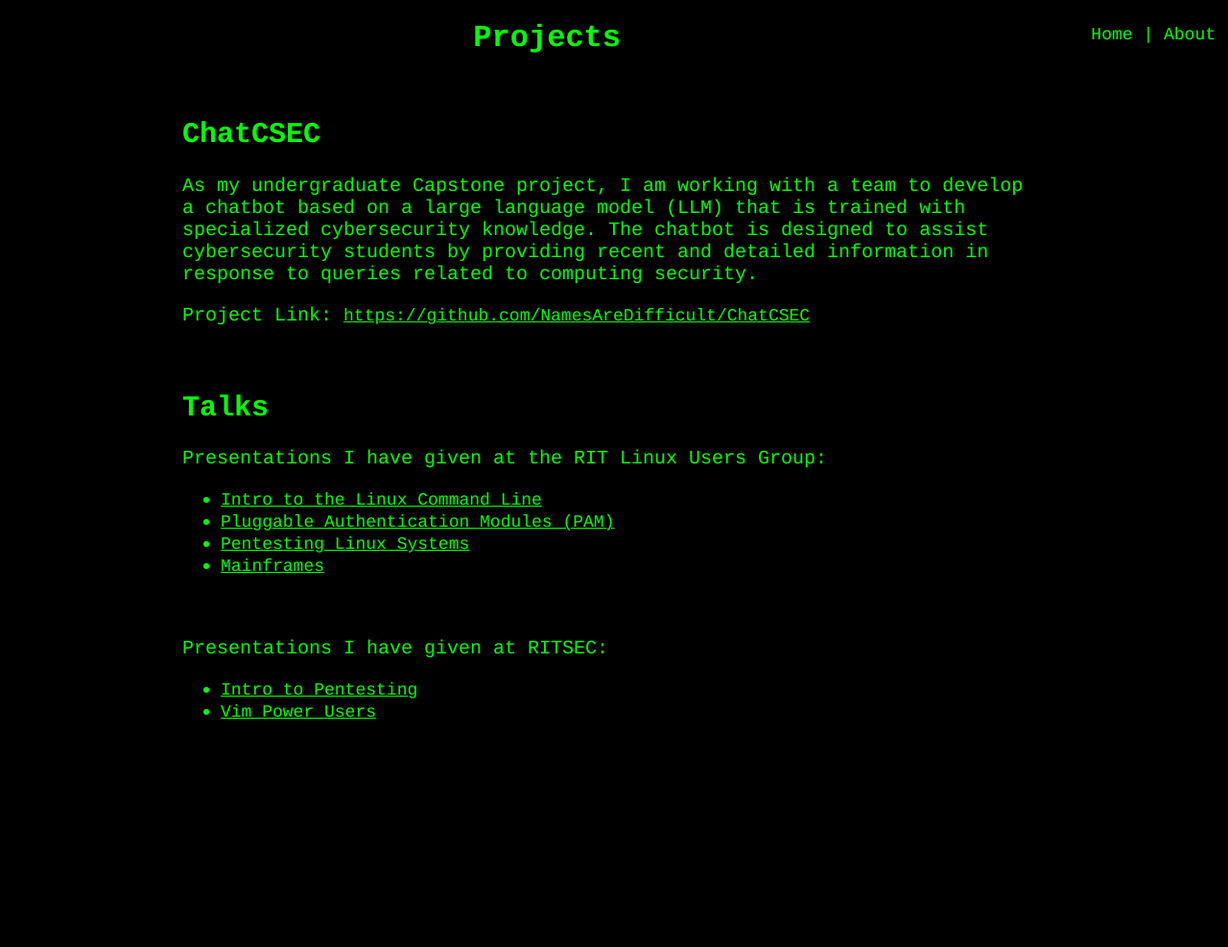
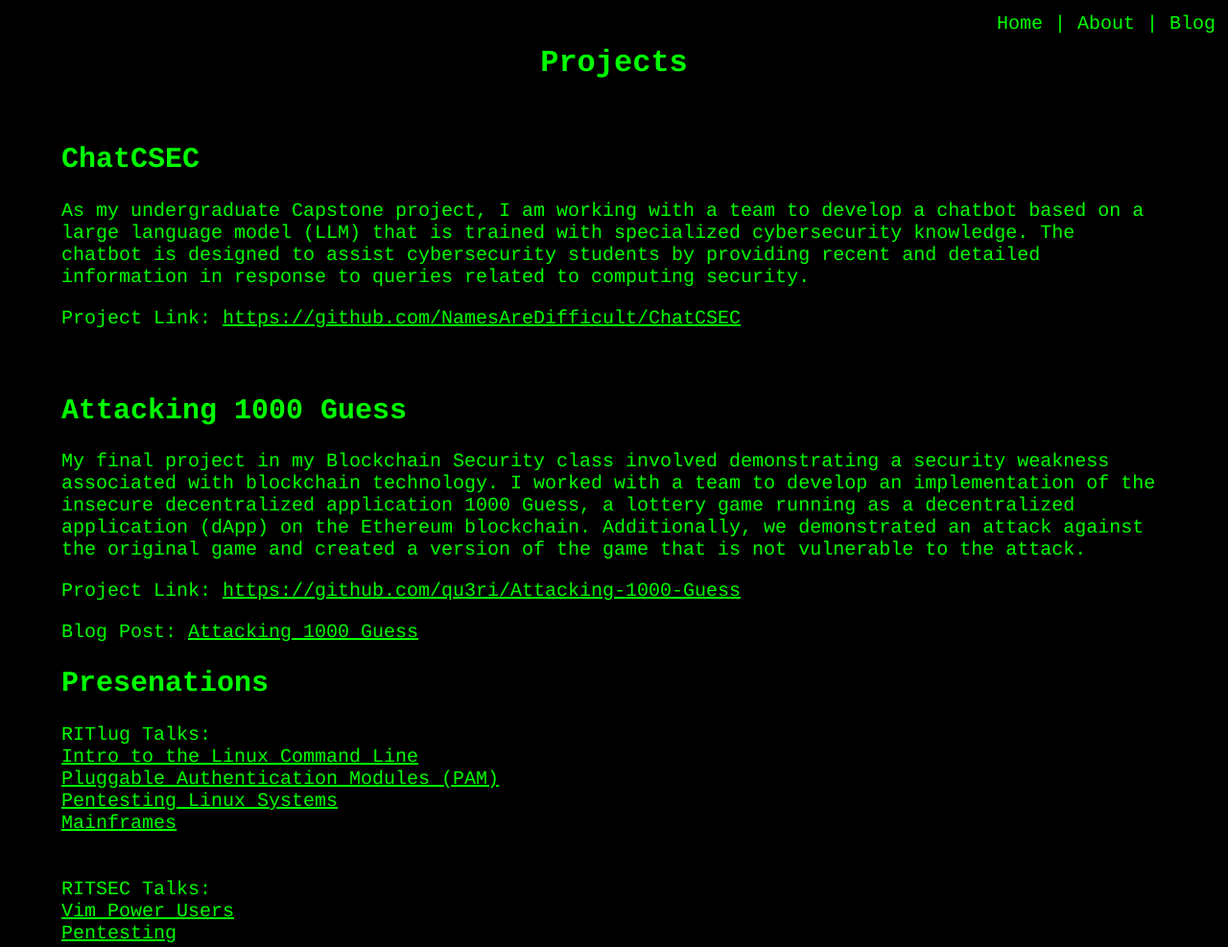
Before and after one commit to qu3ri/qu3ri.github.io, a plain HTML site: page projects.html in a window 1280 px wide. Shown: the whole page at 96% size. Before the commit the page ends 800 px from the top, so only its background shows below. Drawn offline with Linux system fonts and the light colour scheme.

Commit message:
Improvements and Updates

```diff
--- a/projects.html
+++ b/projects.html
@@ -9,29 +9,38 @@
   <body>
     <div class="nav">
       <a href="./index.html">Home</a> |
-      <a href="./about.html">About</a>
+      <a href="./about.html">About</a> |
+      <a href="./blog.html">Blog</a>
     </div>
+    <br>
     <h1 style="text-align: center;">Projects</h1>
     <br>
-    <div style="width: 900px; margin: auto; color:#00ff00; font-family:courier; font-size:20px;">
+    <div style="width: 90vw; margin: auto; color:#00ff00; font-family:courier; font-size:20px;">
       <h2>ChatCSEC</h2>
-      <p>As my undergraduate Capstone project, I am working with a team to develop a chatbot based on a large language model (LLM) that is trained with specialized cybersecurity knowledge. The chatbot is designed to assist cybersecurity students by providing recent and detailed information in response to queries related to computing security.</p>
+      <p>As my undergraduate Capstone project, I am working with a team to develop a chatbot based on a large language model (LLM)
+      that is trained with specialized cybersecurity knowledge. The chatbot is designed to assist cybersecurity students by providing
+      recent and detailed information in response to queries related to computing security.</p>
       <p>Project Link: <a href="https://github.com/NamesAreDifficult/ChatCSEC"><u>https://github.com/NamesAreDifficult/ChatCSEC</u></a></p>
       <br>
-      <h2>Talks</h2>
-      <p>Presentations I have given at the RIT Linux Users Group:</p>
-      <ul>
-	      <li><a href="https://ritlug.com/talks/2022/09/09/w3-basic-commands/"><u>Intro to the Linux Command Line</u></a></li>
-	      <li><a href="https://ritlug.com/talks/2023/03/31/w11-intro-to-pam/"><u>Pluggable Authentication Modules (PAM)</u></a></li>
-	      <li><a href="https://ritlug.com/talks/2023/12/01/pentesting/"><u>Pentesting Linux Systems</u></a></li>
-	      <li><a href="https://ritlug.com/talks/2024/03/08/mainframes/"><u>Mainframes</u></a></li>
-      </ul>
+      <h2>Attacking 1000 Guess</h2>
+      <p>My final project in my Blockchain Security class involved demonstrating a security weakness associated with blockchain technology.
+      I worked with a team to develop an implementation of the insecure decentralized application 1000 Guess, a lottery game running as
+      a decentralized application (dApp) on the Ethereum blockchain. Additionally, we demonstrated an attack against the original game
+      and created a version of the game that is not vulnerable to the attack. </p>
+      <p>Project Link: <a href="https://github.com/qu3ri/Attacking-1000-Guess"><u>https://github.com/qu3ri/Attacking-1000-Guess</u></a></p>
+      <p>Blog Post: <a href="./blog/attacking-1000-guess.html"><u>Attacking 1000 Guess</u></a></p>
+      <h2>Presenations</h2>
+      RITlug Talks: <br>
+      <a href="https://ritlug.com/talks/2022/09/09/w3-basic-commands/"><u>Intro to the Linux Command Line</u></a> <br>
+      <a href="https://ritlug.com/talks/2023/03/31/w11-intro-to-pam/"><u>Pluggable Authentication Modules (PAM)</u></a> <br>
+      <a href="https://ritlug.com/talks/2023/12/01/pentesting/"><u>Pentesting Linux Systems</u></a> <br>
+      <a href="https://ritlug.com/talks/2024/03/08/mainframes/"><u>Mainframes</u></a> <br>
       <br>
-      <p>Presentations I have given at RITSEC:
-      <ul>
-	      <li><a href="https://www.youtube.com/watch?v=ufkjS-OYYDk"><u>Intro to Pentesting</u></a></li>
-	      <li><a href="https://www.youtube.com/watch?v=gwOGoHTVLkQ"><u>Vim Power Users</u></a></li>
-      </ul>
+      <br>
+      RITSEC Talks: <br>
+      <a href="https://youtu.be/gwOGoHTVLkQ"><u>Vim Power Users</u></a> <br>
+      <a href="https://youtu.be/ufkjS-OYYDk"><u>Pentesting</u></a> <br>
+
     </div>
   </body>
 </html>
--- a/style.css
+++ b/style.css
@@ -13,7 +13,6 @@ h2 {
 p {
   color:#00ff00;
   font-family:courier;
-  font-size:20px;
 }
 ul {
   color:#00ff00;
@@ -36,13 +35,11 @@ a:link {
   color:#00ff00;
   font-family:courier;
   text-decoration:none;
-  font-size:18px;
 }
 a:visited {
   color:#00ff00;
   font-family:courier;
   text-decoration:none;
-  font-size:18px;
 }
 a:hover {
   color:#00ff00;
@@ -52,5 +49,5 @@ a:hover {
 div {
   color:#00ff00;
   font-family:courier;
-  font-size:18px;
+  font-size:20px;
 }
```
Also changed, not shown: about.html (+16 -13 lines), blog.html (added, +24 -0 lines), blog/attacking-1000-guess.html (added, +23 -0 lines), index.html (+11 -5 lines), 1 other file.
